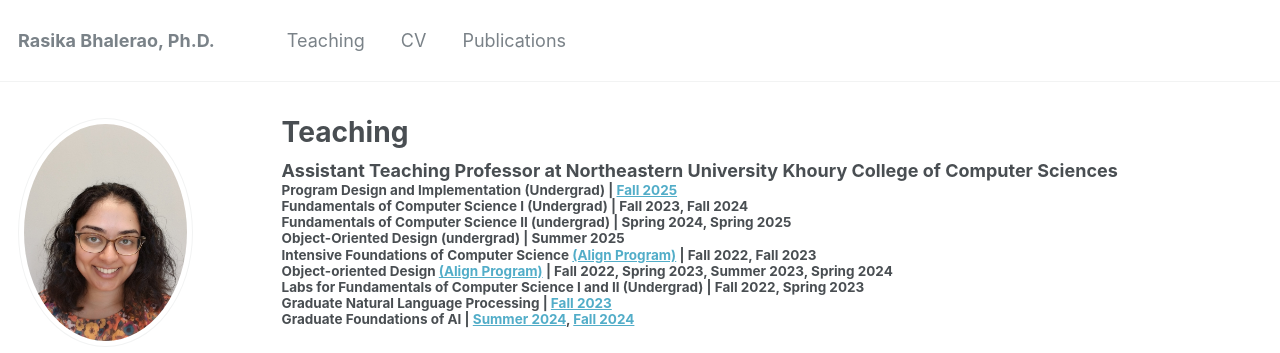
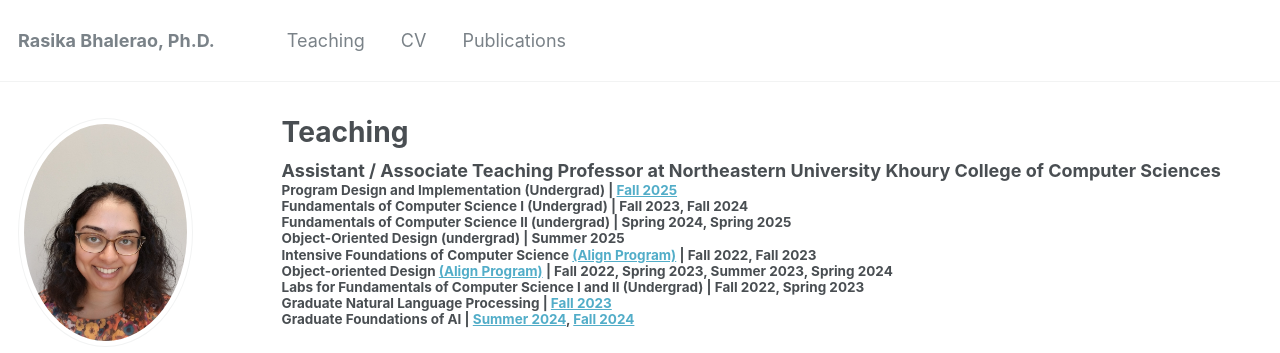
Before and after one commit to rasikabh/rasikabh.github.io, a Jekyll site: the page built from _pages/teaching.md, in a window 1280 px wide and 999 px high. Shown: the top 353 px of the window. Built offline with Jekyll 4.4.1, drawn with Linux system fonts in a browser that asks for light colours.

Commit message:
Associate

```diff
--- a/_pages/teaching.md
+++ b/_pages/teaching.md
@@ -13,7 +13,7 @@ h2, h3, h4, h5, h6 {margin: 0;}
 
 {% include base_path %}
 
-### Assistant Teaching Professor at Northeastern University Khoury College of Computer Sciences
+### Assistant / Associate Teaching Professor at Northeastern University Khoury College of Computer Sciences
 #### Program Design and Implementation (Undergrad) | [Fall 2025](https://neu-pdi.github.io/cs2100-public-resources)
 #### Fundamentals of Computer Science I (Undergrad) | Fall 2023, Fall 2024
 #### Fundamentals of Computer Science II (undergrad) | Spring 2024, Spring 2025
```
